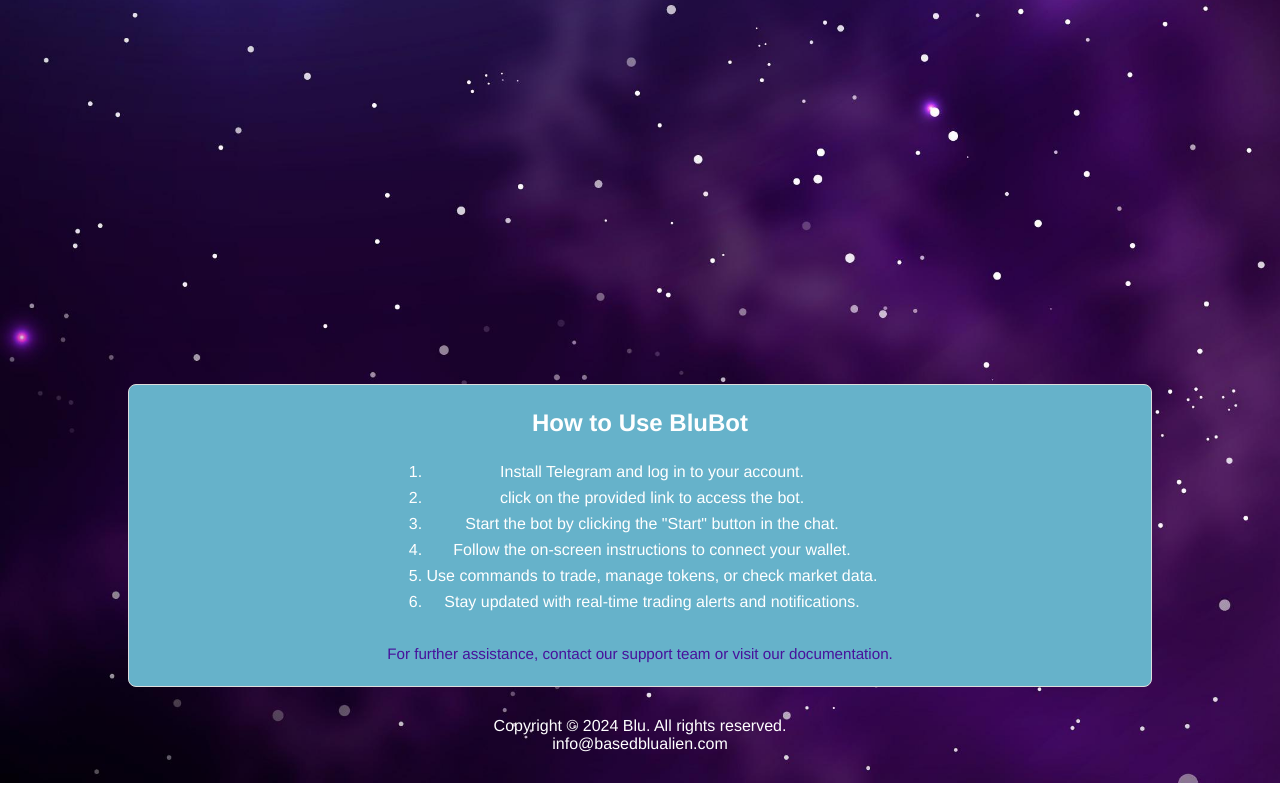
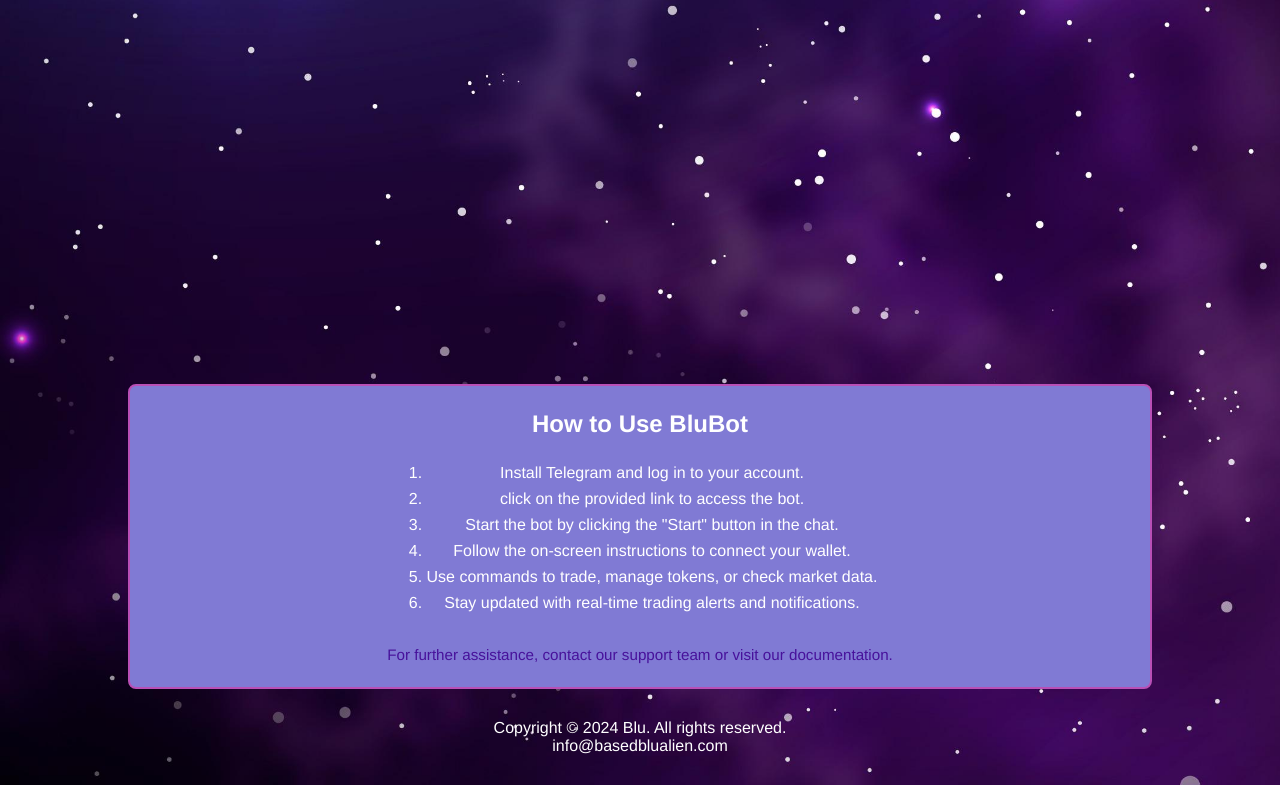
Before and after one commit to Joebakid/BluBot, a React (Create React App) app: page / in a window 1280 px wide. Shown: the part 413-1198 px from the top of the page. Built offline with nearby package versions, Linux system fonts and the light colour scheme; a web font is replaced by a local one.

Commit message:
color for guide

```diff
--- a/src/index.css
+++ b/src/index.css
@@ -76,8 +76,8 @@ header {
 .guide-section {
   margin-top: 2rem;
   padding: 1.5rem;
-  background-color: #66b2ca;
-  border: 1px solid #ddd;
+  background: #807ad4;
+  border: 2px solid #b94fb6;
   border-radius: 8px;
   text-align: center;
   display: flex;
```
